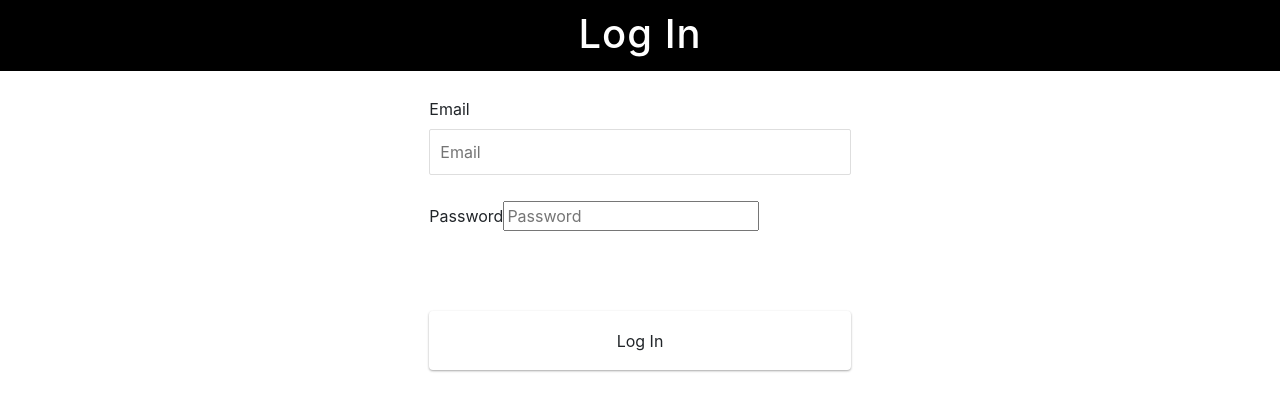
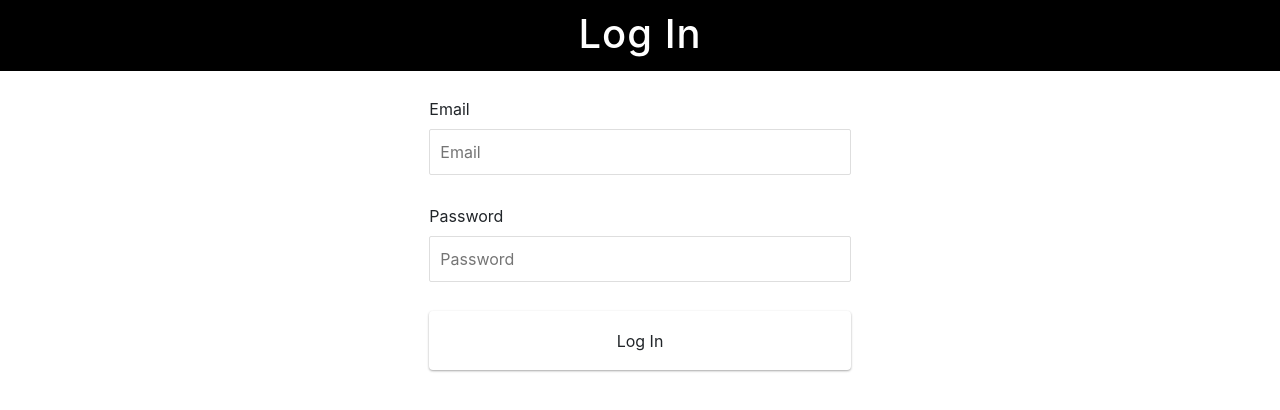
Before and after one commit to 12C0DE/expenseTracker, a React (Create React App) app: page /login in a window 1280 px wide. Shown: the top 410 px of the page. Built offline with nearby package versions, Linux system fonts and the light colour scheme; no server answers.

Commit message:
input css update

```diff
--- a/src/App.css
+++ b/src/App.css
@@ -113,7 +113,8 @@ label {
 input[type='text'],
 input[type='number'],
 input[type='email'],
-input[type='password'] select {
+input[type='password'],
+select {
 	border: 1px solid #dedede;
 	border-radius: 2px;
 	display: block;
```
